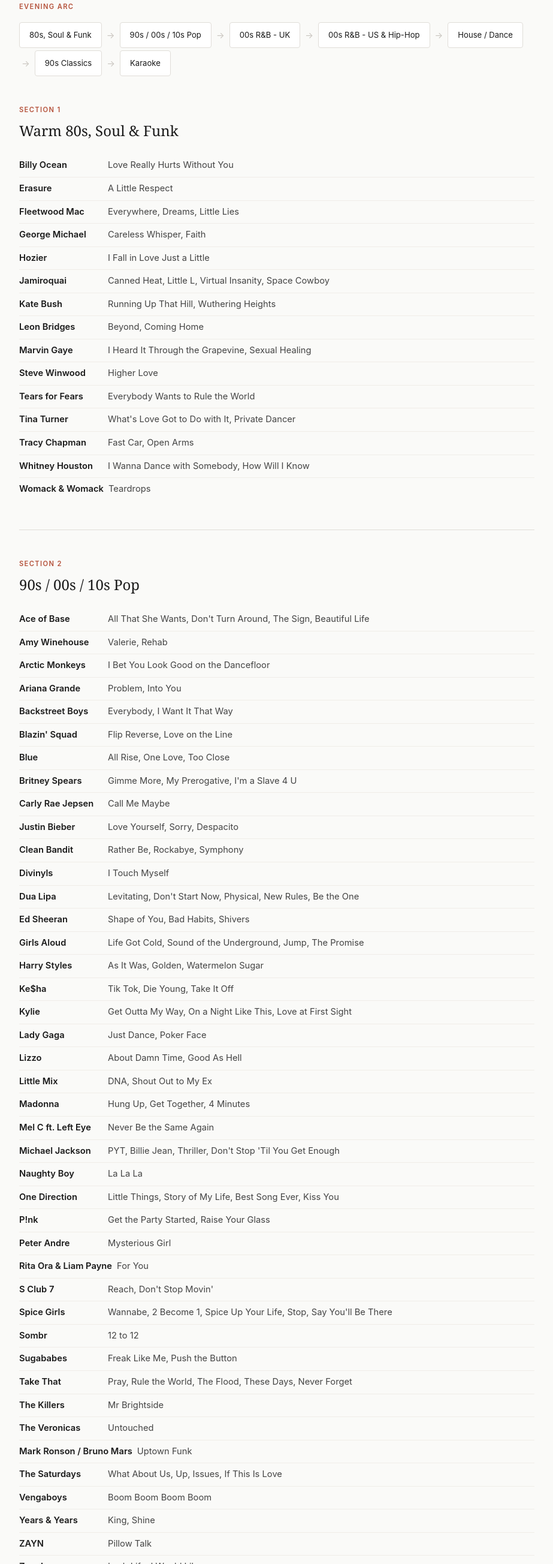
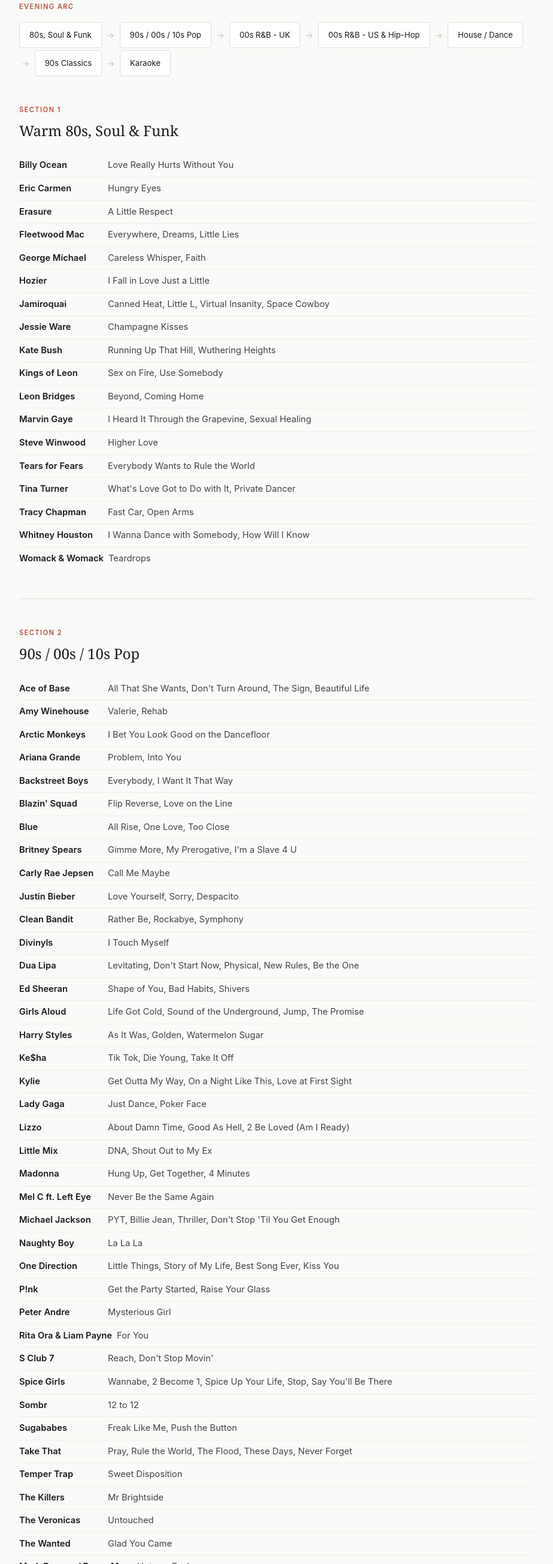
Before and after one commit to jcpeden/shell-music, a plain HTML site: page index.html in a window 1280 px wide. Shown: the part 192-2800 px from the top of the page at 60% size, without its empty margins (178-1101 px from the left). Drawn offline with Linux system fonts and the light colour scheme.

Commit message:
add The Wanted, Jessie Ware, Eric Carmen, Kings of Leon, Temper Trap; update Lizzo and SHM attribution

```diff
--- a/index.html
+++ b/index.html
@@ -253,12 +253,15 @@
     <h2>Warm 80s, Soul &amp; Funk</h2>
     <ul>
       <li><span class="artist">Billy Ocean</span><span class="tracks">Love Really Hurts Without You</span></li>
+      <li><span class="artist">Eric Carmen</span><span class="tracks">Hungry Eyes</span></li>
       <li><span class="artist">Erasure</span><span class="tracks">A Little Respect</span></li>
       <li><span class="artist">Fleetwood Mac</span><span class="tracks">Everywhere, Dreams, Little Lies</span></li>
       <li><span class="artist">George Michael</span><span class="tracks">Careless Whisper, Faith</span></li>
       <li><span class="artist">Hozier</span><span class="tracks">I Fall in Love Just a Little</span></li>
       <li><span class="artist">Jamiroquai</span><span class="tracks">Canned Heat, Little L, Virtual Insanity, Space Cowboy</span></li>
+      <li><span class="artist">Jessie Ware</span><span class="tracks">Champagne Kisses</span></li>
       <li><span class="artist">Kate Bush</span><span class="tracks">Running Up That Hill, Wuthering Heights</span></li>
+      <li><span class="artist">Kings of Leon</span><span class="tracks">Sex on Fire, Use Somebody</span></li>
       <li><span class="artist">Leon Bridges</span><span class="tracks">Beyond, Coming Home</span></li>
       <li><span class="artist">Marvin Gaye</span><span class="tracks">I Heard It Through the Grapevine, Sexual Healing</span></li>
       <li><span class="artist">Steve Winwood</span><span class="tracks">Higher Love</span></li>
@@ -294,7 +297,7 @@
       <li><span class="artist">Ke$ha</span><span class="tracks">Tik Tok, Die Young, Take It Off</span></li>
       <li><span class="artist">Kylie</span><span class="tracks">Get Outta My Way, On a Night Like This, Love at First Sight</span></li>
       <li><span class="artist">Lady Gaga</span><span class="tracks">Just Dance, Poker Face</span></li>
-      <li><span class="artist">Lizzo</span><span class="tracks">About Damn Time, Good As Hell</span></li>
+      <li><span class="artist">Lizzo</span><span class="tracks">About Damn Time, Good As Hell, 2 Be Loved (Am I Ready)</span></li>
       <li><span class="artist">Little Mix</span><span class="tracks">DNA, Shout Out to My Ex</span></li>
       <li><span class="artist">Madonna</span><span class="tracks">Hung Up, Get Together, 4 Minutes</span></li>
       <li><span class="artist">Mel C ft. Left Eye</span><span class="tracks">Never Be the Same Again</span></li>
@@ -309,8 +312,10 @@
       <li><span class="artist">Sombr</span><span class="tracks">12 to 12</span></li>
       <li><span class="artist">Sugababes</span><span class="tracks">Freak Like Me, Push the Button</span></li>
       <li><span class="artist">Take That</span><span class="tracks">Pray, Rule the World, The Flood, These Days, Never Forget</span></li>
+      <li><span class="artist">Temper Trap</span><span class="tracks">Sweet Disposition</span></li>
       <li><span class="artist">The Killers</span><span class="tracks">Mr Brightside</span></li>
       <li><span class="artist">The Veronicas</span><span class="tracks">Untouched</span></li>
+      <li><span class="artist">The Wanted</span><span class="tracks">Glad You Came</span></li>
       <li><span class="artist">Mark Ronson / Bruno Mars</span><span class="tracks">Uptown Funk</span></li>
       <li><span class="artist">The Saturdays</span><span class="tracks">What About Us, Up, Issues, If This Is Love</span></li>
       <li><span class="artist">Vengaboys</span><span class="tracks">Boom Boom Boom Boom</span></li>
@@ -405,7 +410,7 @@
       <li><span class="artist">Shapeshifters</span><span class="tracks">Lola's Theme</span></li>
       <li><span class="artist">Sigala</span><span class="tracks">Lullaby, Came Here for Love</span></li>
       <li><span class="artist">Sunblock</span><span class="tracks">I'll Be Ready</span></li>
-      <li><span class="artist">Swedish House Mafia</span><span class="tracks">Moth to a Flame</span></li>
+      <li><span class="artist">Swedish House Mafia ft. The Weeknd</span><span class="tracks">Moth to a Flame</span></li>
       <li><span class="artist">Ultrabeat</span><span class="tracks">Pretty Green Eyes</span></li>
     </ul>
   </section>
@@ -439,6 +444,7 @@
       <li>Despacito <span class="track-artist">- Luis Fonsi / Daddy Yankee / Justin Bieber</span></li>
       <li>Fill Me In <span class="track-artist">- Craig David</span></li>
       <li>For You <span class="track-artist">- Rita Ora &amp; Liam Payne</span></li>
+      <li>Glad You Came <span class="track-artist">- The Wanted</span></li>
       <li>Get Outta My Way <span class="track-artist">- Kylie</span></li>
       <li>Heartbreaker <span class="track-artist">- Mariah Carey ft Jay-Z</span></li>
       <li>I Touch Myself <span class="track-artist">- Divinyls</span></li>
```
